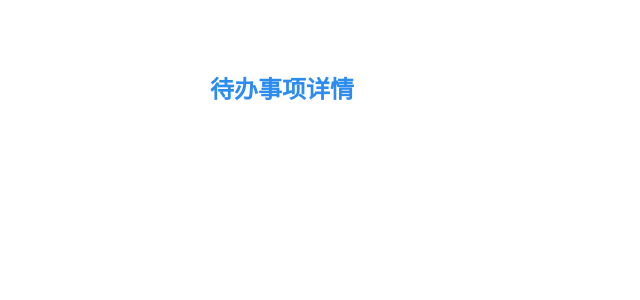
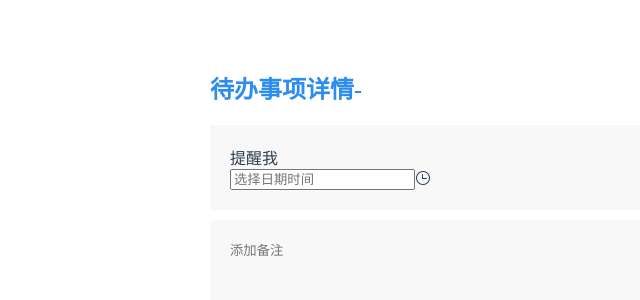
Before and after one commit to Reesehome/vue3-todolist, a Vue app: page /detail in a window 1280 px wide. Shown: the top 300 px of the page, without its empty margins (180-820 px from the left). Built offline with nearby package versions, Linux system fonts and the light colour scheme.

Commit message:
1、增加详情页面 2、引入sass 3、引入element-ui

```diff
--- a/package.json
+++ b/package.json
@@ -7,6 +7,8 @@
     "serve": "vite preview"
   },
   "dependencies": {
+    "element-plus": "^1.0.2-beta.55",
+    "sass": "^1.35.2",
     "vue": "^3.0.5",
     "vue-router": "4"
   },
@@ -16,6 +18,7 @@
     "@vue/compiler-sfc": "^3.0.5",
     "typescript": "^4.1.3",
     "vite": "^2.3.4",
+    "vite-plugin-style-import": "^1.0.1",
     "vue-tsc": "^0.0.24"
   }
 }
--- a/src/main.ts
+++ b/src/main.ts
@@ -1,10 +1,13 @@
-import { createApp } from 'vue'
-import App from './App.vue'
-import router from './router/index'
+import { createApp } from "vue";
+import App from "./App.vue";
+// import ElementPlus from "element-plus";
+import router from "./router/index";
+
+import "element-plus/packages/theme-chalk/src/base.scss";
 
 let app = createApp(App);
 // console.log(app.config)
 // app.config.devtools = true;
 app.use(router)
-
-app.mount('#app');
+    // .use(ElementPlus) // 不需要全局引入
+    .mount("#app");
--- a/src/router/index.ts
+++ b/src/router/index.ts
@@ -7,14 +7,17 @@ const routes = [
     },
     {
         path: '/todo',
+        name: 'Todo',
         component: () => import("@/views/TodoList.vue"),
     },
     {
         path: '/detail',
+        name: 'Detail',
         component: () => import("@/views/TodoDetail.vue")
     },
     {
         path: '/newFeature',
+        name: 'NewFeature',
         component: () => import("@/demo/Index.vue"),
     }
 
--- a/src/views/TodoDetail.vue
+++ b/src/views/TodoDetail.vue
@@ -1,18 +1,65 @@
 <template>
-    <h2>待办事项详情</h2>
-
+    <h2>待办事项详情-{{detailData.title}}</h2>
+    <div class="notice">
+        <span class="demonstration">提醒我</span>
+        <el-date-picker v-model="detailData.noticeTime" type="datetime" placeholder="选择日期时间">
+        </el-date-picker>
+    </div>
+    <textarea class="remark" type="textarea" :rows="4" v-model="detailData.remark" placeholder="添加备注" />
 </template>
 
 <script lang="ts">
-import { defineComponent } from 'vue';
+import { defineComponent, reactive, toRefs } from 'vue';
+import { useRoute } from 'vue-router';
+import { TodoListItem } from '/types/data.d.ts';
+import { ElDatePicker, ElButton } from 'element-plus';
+
 export default defineComponent({
     name: 'Detail',
+    setup() {
+        const currentRoute = useRoute();
+        const state = reactive({
+            detailData: <TodoListItem>{},
+        });
+
+        state.detailData = currentRoute.params;
+        return {
+            ...toRefs(state),
+        };
+    },
+    components: {
+        ElDatePicker,
+        ElButton,
+    },
 });
 </script>
 
-<style scoped>
+<style scoped lang="scss">
+$bg: #f8f8f8;
 h2 {
     text-align: left;
     color: #2d8cf0;
 }
+.notice {
+    margin-bottom: 10px;
+    padding: 20px;
+    background: $bg;
+    text-align: left;
+    .demonstration {
+        margin-right: 20px;
+    }
+}
+.remark {
+    display: inline-block;
+    box-sizing: border-box;
+    padding: 20px;
+    width: 100%;
+    border: none;
+    border-radius: 5px;
+    background-color: $bg;
+    resize: none;
+    &:focus-visible {
+        outline: none;
+    }
+}
 </style>
--- a/src/views/TodoList.vue
+++ b/src/views/TodoList.vue
@@ -1,15 +1,15 @@
 <template>
     <h2>待办事项</h2>
     <ul>
-        <li v-for="(l, li) in state.list" :key="li" @click="showDetail(l)" class="listItem" :class="{'finished': l.finished}" >
-            <i class="listCicle" @click="toggleFinished(l)"></i>
+        <li v-for="(l, li) in state.list" :key="li" @click="showDetail(l)" class="listItem" :class="{'finished': l.finished}">
+            <i class="listCicle" @click.stop="toggleFinished(l)"></i>
             <span class="listTitle">{{l.title}}</span>
-            <span class="delBtn" @click="del(li)">删除</span>
+            <span class="delBtn" @click.stop="del(li)">删除</span>
         </li>
     </ul>
     <div class="addBtn">
         <i>+</i>
-        <input class="newTask"  v-model="newTask" placeholder="添加任务" @keyup.enter="add"/>
+        <input class="newTask" v-model="newTask" placeholder="添加任务" @keyup.enter="add" />
     </div>
 </template>
 <script lang='ts'>
@@ -25,14 +25,17 @@ export default defineComponent({
         let state = reactive({
             list: <TodoListItem>[
                 {
+                    id: 1,
                     type: 'personal',
                     title: '看牙齿',
                 },
                 {
+                    id: 2,
                     type: 'personal',
                     title: '回家',
                 },
                 {
+                    id: 3,
                     type: 'work',
                     title: '写文档',
                 },
@@ -40,29 +43,29 @@ export default defineComponent({
         });
         const add = () => {
             state.list.push({
+                id: state.list[state.list.length - 1].id + 1,
                 type: 'extra',
                 title: newTask.value,
             });
             newTask.value = '';
-        }
-        const del = (index: string | number | symbol)=> {
-            state.list.splice(index, 1)
-        }
+        };
+        const del = (index: string | number | symbol) => {
+            state.list.splice(index, 1);
+        };
         const showDetail = (l: TodoListItem) => {
-            router.push({ path: '/detail' })
+            router.push({ name: 'Detail', params: l });
         };
         const toggleFinished = (l: TodoListItem) => {
             l.finished = !l.finished;
-        }
+        };
         return {
             newTask,
             state,
             add,
             del,
             showDetail,
-            toggleFinished
+            toggleFinished,
         };
-
     },
     methods: {
         // 方法放在methods里和setup的区别：setup执行时，组件实例还未构建，并且refs需要解锁（.value),放在setup中代码更符合组合式api设计；methods执行时，组件实例已构建完成，可直接用this, refs自动解锁
@@ -73,11 +76,10 @@ export default defineComponent({
         //     });
         //     this.newTask = '';
         // },
-
-    }
+    },
 });
 </script>
-<style scoped>
+<style scoped lang="scss">
 h2 {
     text-align: left;
     color: #2d8cf0;
@@ -100,16 +102,8 @@ export default defineComponent({
     position: relative;
 }
 .listTitle {
-        margin-left:  20px;
+    margin-left: 20px;
     user-select: none;
-    }
-    .finished .listTitle {
-        color: #c5c8ce;
-        text-decoration: line-through;
-    }
-    .finished .listCicle{
-        background-color: #c5c8ce;
-
 }
 .listCicle {
     display: inline-block;
@@ -120,18 +114,24 @@ export default defineComponent({
     border: 2px solid #808695;
     border-radius: 50%;
     transition-property: transform, border-color, background-color;
-        transition-duration: .2s;
-    }
-
-    .finished .listCicle{
-        border-color: #c5c8ce;
-        background-color: #c5c8ce;
-    }
-    .listCicle:active {
+    transition-duration: 0.2s;
+    &:active {
         transform: scale(0.9);
         border-color: #aaa;
         background-color: #aaa;
     }
+}
+.finished {
+    .listTitle {
+        color: #c5c8ce;
+        text-decoration: line-through;
+    }
+    .listCicle {
+        border-color: #c5c8ce;
+        background-color: #c5c8ce;
+    }
+}
+
 .delBtn {
     position: absolute;
     top: 10px;
@@ -141,16 +141,18 @@ export default defineComponent({
     display: none;
     color: #808695;
     transition-property: color;
-        transition-duration: .2s;
-    }
-    .delBtn:hover {
+    transition-duration: 0.2s;
+    &:hover {
         color: #2c3e50;
     }
+}
 
-    .listItem:hover .delBtn {
+.listItem:hover {
+    .delBtn {
         display: block;
         user-select: none;
         cursor: pointer;
+    }
 }
 .addBtn {
     box-sizing: border-box;
@@ -162,8 +164,7 @@ export default defineComponent({
     border: none;
     border-radius: 5px;
     text-align: left;
-    }
-    .addBtn i {
+    i {
         display: inline-block;
         width: 22px;
         text-align: center;
@@ -172,13 +173,14 @@ export default defineComponent({
         font-style: normal;
         user-select: none;
     }
-    .addBtn .newTask {
+    .newTask {
         display: inline-block;
         margin-left: 20px;
         border: none;
         background-color: #f8f8f8;
-    }
-    .addBtn .newTask:focus-visible {
+        &:focus-visible {
             outline: none;
         }
+    }
+}
 </style>
--- a/types/data.d.ts
+++ b/types/data.d.ts
@@ -1,5 +1,8 @@
 export interface TodoListItem {
+    id: Number,
     type: String;
     title: String;
     finished?: Boolean;
+    noticeTime?: Date;
+    remark?: String;
 }
--- a/vite.config.ts
+++ b/vite.config.ts
@@ -1,13 +1,33 @@
-import { defineConfig } from 'vite'
-import vue from '@vitejs/plugin-vue'
-import vueJsx from '@vitejs/plugin-vue-jsx'
+import { defineConfig } from "vite";
+import vue from "@vitejs/plugin-vue";
+import vueJsx from "@vitejs/plugin-vue-jsx";
+import styleImport from "vite-plugin-style-import";
 
-const {resolve} = require('path');
+const { resolve } = require("path");
 
 // https://vitejs.dev/config/
 export default defineConfig({
-  plugins: [vue(), vueJsx()],
-  alias: {
-      '@': resolve(__dirname, 'src')
-  }
-})
+    plugins: [
+        vue(),
+        vueJsx(),
+        styleImport({
+            libs: [
+                {
+                    libraryName: "element-plus",
+                    esModule: true,
+                    ensureStyleFile: true,
+                    resolveStyle: (name) => {
+                        name = name.slice(3);
+                        return `element-plus/packages/theme-chalk/src/${name}.scss`;
+                    },
+                    resolveComponent: (name) => {
+                        return `element-plus/lib/${name}`;
+                    },
+                },
+            ],
+        }),
+    ],
+    alias: {
+        "@": resolve(__dirname, "src"),
+    },
+});
```
Also changed, not shown: 2 other files (tests, documents, lock files or other folders). Lines whose indentation alone changed are shown as unchanged.
